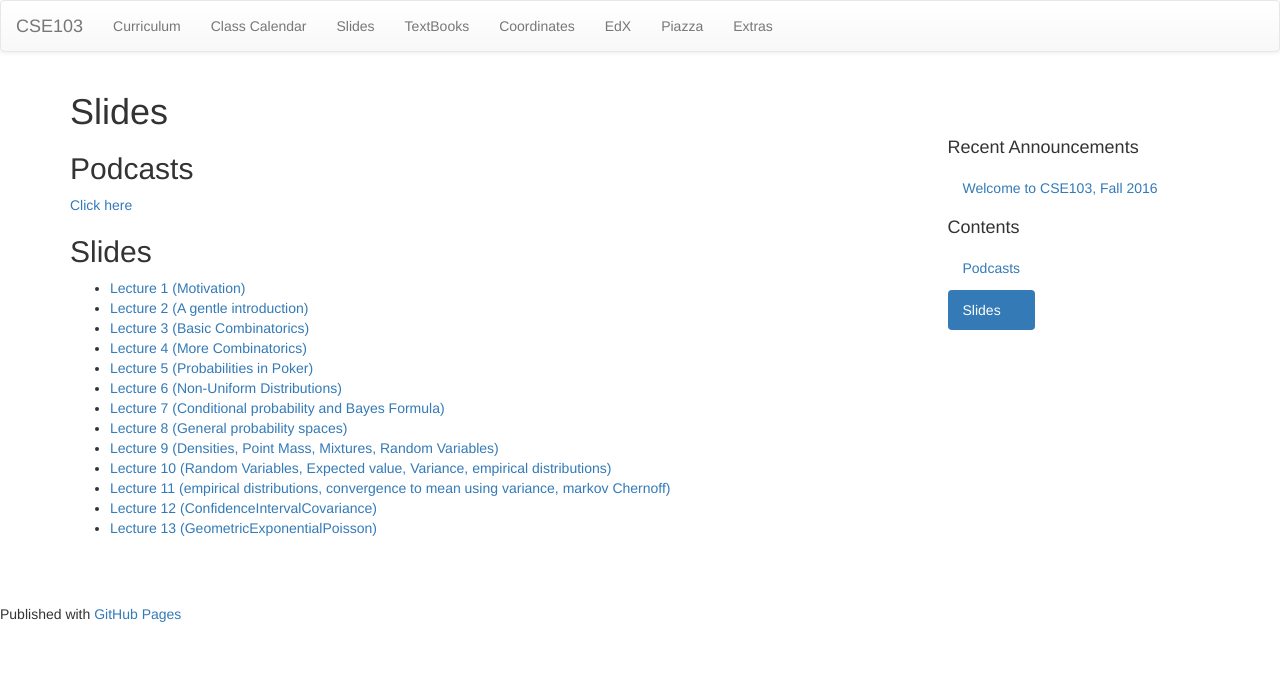
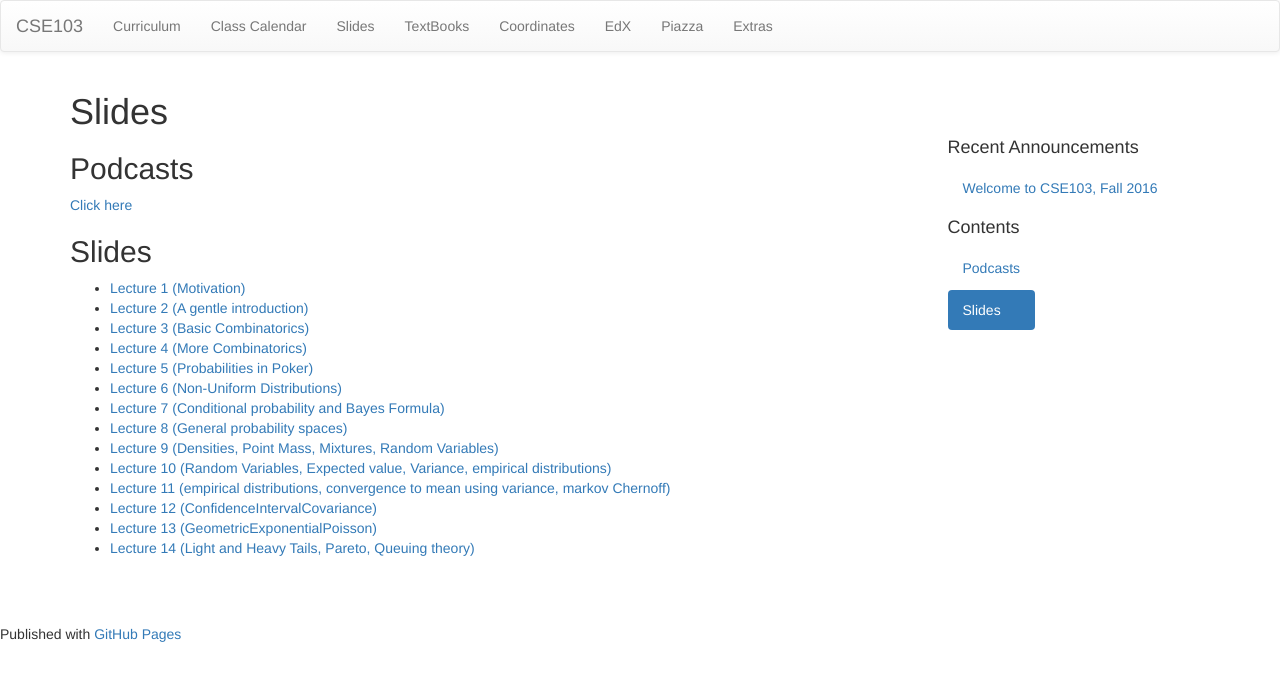
Before and after one commit to cse103/cse103.github.io, a Jekyll site: the page built from pages/18.Slides.md, in a window 1280 px wide. Shown: the top 681 px of the page. Built offline with Jekyll 4.4.1, drawn with Linux system fonts in a browser that asks for light colours; nearby versions of some CDN libraries.

Commit message:
lecture 14

```diff
--- a/pages/18.Slides.md
+++ b/pages/18.Slides.md
@@ -22,3 +22,4 @@ permalink: /slides/
 * [Lecture 11 (empirical distributions, convergence to mean using variance, markov Chernoff)](/Slides/empiricalDistConvergenceToMeanMarkovChernoff.pdf)
 * [Lecture 12 (ConfidenceIntervalCovariance)](/Slides/ConfidenceRangeCovaiance.pdf)
 * [Lecture 13 (GeometricExponentialPoisson)](/Slides/geometricExponentialPoisson.pdf)
+* [Lecture 14 (Light and Heavy Tails, Pareto, Queuing theory)](/Slides/InfiniteUndefinedExpectationPareto.pdf)
```
Also changed, not shown: 1 other file.
